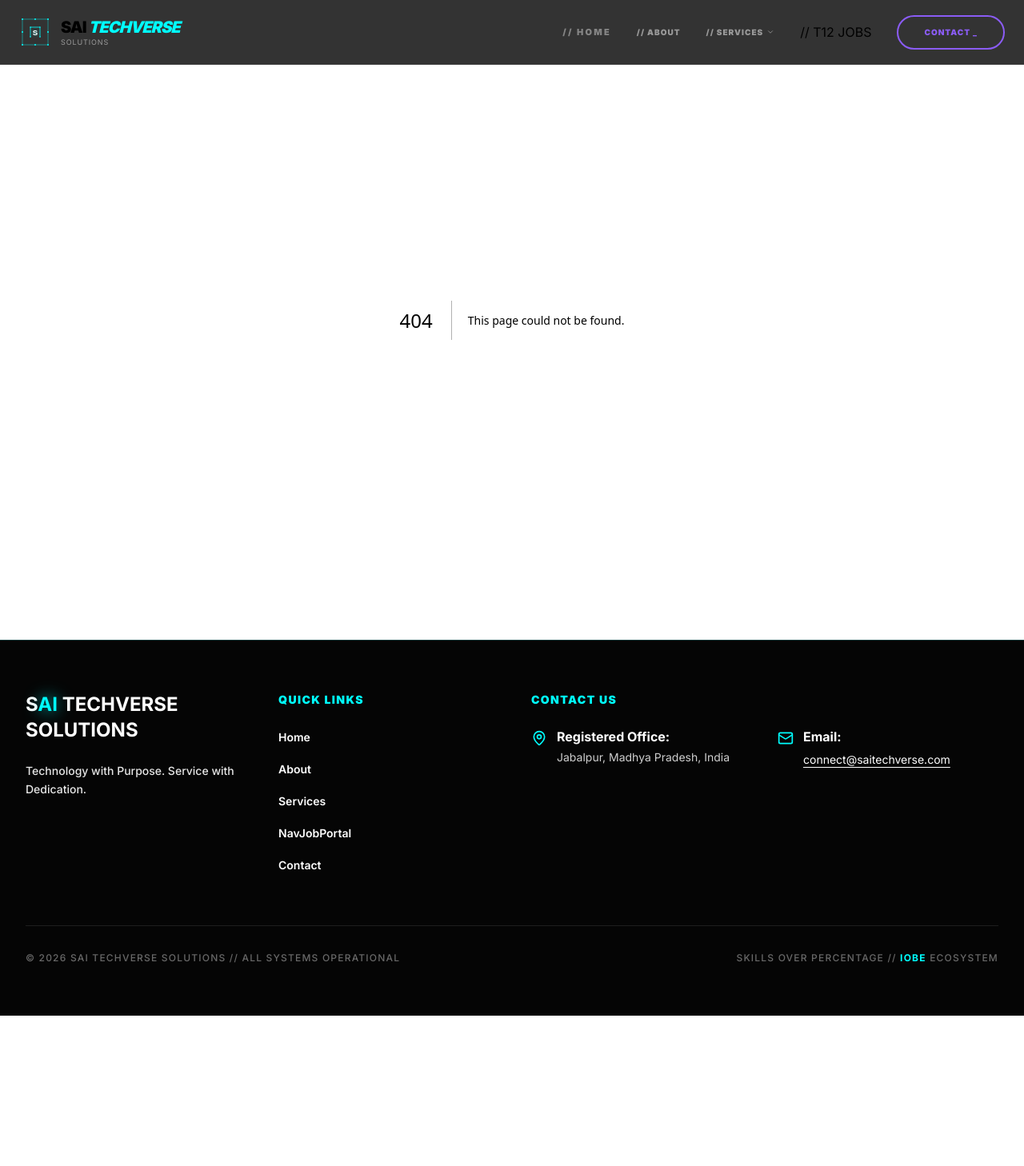
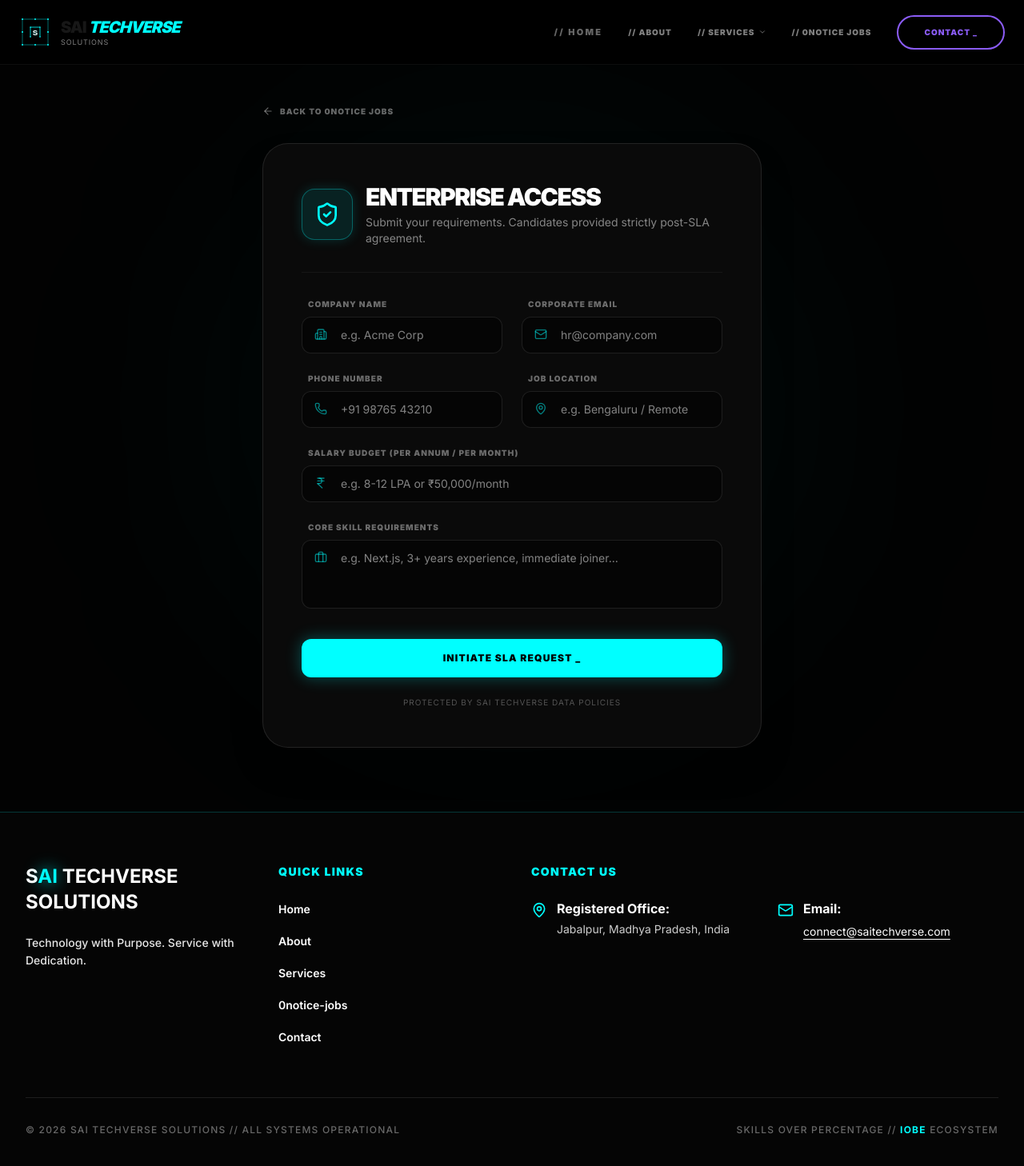
Before and after one commit to FiftyNineAndCompany/myaisite, a Next.js app: page /0notice-jobs/recruiter in a window 1280 px wide. Before the commit this address had no page. Shown: the top 1458 px of the page at 80% size. Before the commit the page ends 1270 px from the top, so only its background shows below. Built offline with nearby package versions, Linux system fonts and the light colour scheme; no server answers.

Commit message:
changed named 0notice

```diff
--- a/src/app/t12-jobs/page.tsx
+++ b/src/app/0notice-jobs/page.tsx
@@ -1,7 +1,7 @@
 import Link from 'next/link';
 import { Briefcase, UserPlus, Zap, ArrowRight } from 'lucide-react';
 
-export default function T12JobsLanding() {
+export default function ZeroNoticeJobsLanding() {
   return (
     <div className="min-h-screen bg-[#020202] text-white pt-32 pb-20 font-sans flex items-center justify-center">
       <div className="container mx-auto px-6 max-w-4xl text-center">
@@ -11,9 +11,9 @@
           <Zap size={14} /> Immediate Joiners Only
         </div>
 
-        {/* THE FIX 1: Cleaned up the buggy text gradient to a solid cyan */}
+        {/* REBRAND: Changed to 0notice Jobs */}
         <h1 className="text-5xl md:text-7xl font-black tracking-tighter uppercase mb-6">
-          T12 <span className="text-[#00ffff]">Jobs</span>
+          0notice <span className="text-[#00ffff]">Jobs</span>
         </h1>
 
         <p className="text-white/60 text-lg max-w-2xl mx-auto mb-16">
@@ -39,7 +39,6 @@
               <p className="text-white/50 text-sm mb-8">Submit your profile for immediate deployment. Quick intake via our secure form.</p>
             </div>
 
-            {/* THE FIX 2: Restructured into a clean inline block to stop text clipping */}
             <div className="inline-flex items-center gap-2 text-xs font-black uppercase tracking-widest border-b border-[#00ffff]/30 pb-1 text-[#00ffff] w-max mt-auto group-hover:gap-4 transition-all">
               Apply Now <ArrowRight size={14} />
             </div>
@@ -47,7 +46,7 @@
 
           {/* Recruiter Portal (Supabase Auth) */}
           <Link
-            href="/t12-jobs/recruiter"
+            href="/0notice-jobs/recruiter"
             className="group bg-[#0A0A0A] border border-white/10 hover:border-blue-500/50 rounded-[2rem] p-8 md:p-10 transition-all text-left relative overflow-hidden flex flex-col justify-between min-h-[300px]"
           >
             <div className="absolute top-0 right-0 w-32 h-32 bg-blue-500/5 blur-[50px] rounded-full pointer-events-none group-hover:bg-blue-500/10 transition-colors"></div>
@@ -59,7 +58,6 @@
               <p className="text-white/50 text-sm mb-8">Access our verified Supabase database of immediate joiners and top-tier talent.</p>
             </div>
 
-            {/* THE FIX 2: Restructured into a clean inline block to stop text clipping */}
             <div className="inline-flex items-center gap-2 text-xs font-black uppercase tracking-widest border-b border-blue-500/30 pb-1 text-blue-500 w-max mt-auto group-hover:gap-4 transition-all">
               Secure Login <ArrowRight size={14} />
             </div>
--- a/src/app/t12-jobs/recruiter/page.tsx
+++ b/src/app/0notice-jobs/recruiter/page.tsx
@@ -17,7 +17,6 @@
 }
 
 const supabase = createClient(supabaseUrl || 'https://placeholder.supabase.co', supabaseAnonKey || 'placeholder');
-
 
 export default function RecruiterAccessRequest() {
   const [formData, setFormData] = useState({
@@ -42,7 +41,6 @@
     setErrorMsg('');
 
     try {
-      // 1. Insert formData into your Supabase database
       const { error } = await supabase
         .from('recruiter_requests')
         .insert([
@@ -53,11 +51,10 @@
             location: formData.location,
             salary_budget: formData.salary,
             skills_required: formData.skills,
-            status: 'pending' // Default status for your admin review
+            status: 'pending'
           }
         ]);
 
-      // 2. Handle Supabase Errors
       if (error) {
         console.error("Supabase Error:", error);
         setErrorMsg(error.message);
@@ -65,11 +62,7 @@
         return;
       }
 
-      // 3. Handle Success
       setStatus('success');
-
-      // Note: Triggering the email to connect@saitechverse.com is best handled
-      // securely via a Supabase Edge Function or a Next.js API route later!
 
     } catch (err) {
       console.error("System Error:", err);
@@ -78,7 +71,6 @@
     }
   };
 
-  // SUCCESS SCREEN UI
   if (status === 'success') {
     return (
       <div className="min-h-screen bg-[#020202] text-white pt-32 pb-20 font-sans flex items-center justify-center relative overflow-hidden">
@@ -101,7 +93,6 @@
     );
   }
 
-  // MAIN FORM UI
   return (
     <div className="min-h-screen bg-[#020202] text-white pt-32 pb-20 font-sans flex items-center justify-center relative overflow-hidden">
 
@@ -109,8 +100,9 @@
 
       <div className="container mx-auto px-6 max-w-2xl relative z-10">
 
-        <Link href="/t12-jobs" className="inline-flex items-center gap-2 text-[10px] font-black uppercase tracking-widest text-white/40 hover:text-[#00ffff] mb-8 transition-colors">
-          <ArrowLeft size={14} /> Back to T12 Jobs
+        {/* REBRAND: Updated link route and text */}
+        <Link href="/0notice-jobs" className="inline-flex items-center gap-2 text-[10px] font-black uppercase tracking-widest text-white/40 hover:text-[#00ffff] mb-8 transition-colors">
+          <ArrowLeft size={14} /> Back to 0notice Jobs
         </Link>
 
         <div className="bg-[#0A0A0A] border border-white/10 rounded-[2rem] p-8 md:p-12 shadow-2xl relative">
@@ -125,7 +117,6 @@
             </div>
           </div>
 
-          {/* Error Message Display */}
           {status === 'error' && (
             <div className="mb-6 p-4 rounded-xl bg-red-500/10 border border-red-500/30 flex items-start gap-3">
               <AlertCircle className="text-red-500 shrink-0 mt-0.5" size={16} />
--- a/src/app/page.tsx
+++ b/src/app/page.tsx
@@ -264,7 +264,7 @@
             </motion.div>
 
             {/* NavJobPortal Pillar */}
-            {/* T12 Jobs Pillar */}
+            {/* JoinNext Jobs Pillar */}
             <motion.div
               whileHover={{ y: -5 }}
               className="group relative p-8 md:p-12 rounded-[3rem] border border-white/10 bg-gradient-to-br from-white/5 to-transparent hover:border-blue-500/50 transition-all duration-500 flex flex-col justify-between"
@@ -276,13 +276,13 @@
                    </div>
                    <span className="text-[10px] font-mono text-blue-500 uppercase tracking-widest border border-blue-500/30 px-3 py-1 rounded-full bg-blue-500/10">02 // PRODUCT</span>
                 </div>
-                <h3 className="text-3xl md:text-4xl font-bold mb-4 text-white">T12 Jobs</h3>
+                <h3 className="text-3xl md:text-4xl font-bold mb-4 text-white">0Notice Jobs</h3>
                 <p className="text-white/60 text-base leading-relaxed mb-8 max-w-sm">
                   The elite deployment module for immediate joiners. Dedicated portals for candidates and recruiters.
                 </p>
               </div>
-              {/* Active Link to your new T12 Jobs page */}
-              <Link href="/t12-jobs" className="inline-flex items-center gap-2 text-sm font-black border-b border-blue-500 pb-1 text-blue-500 hover:gap-4 transition-all w-max mt-auto">
+              {/* Active Link to your new JoinNext Jobs page */}
+              <Link href="/0notice-jobs" className="inline-flex items-center gap-2 text-sm font-black border-b border-blue-500 pb-1 text-blue-500 hover:gap-4 transition-all w-max mt-auto">
                 ACCESS PORTAL <ArrowRight size={14} />
               </Link>
             </motion.div>
@@ -479,7 +479,7 @@
             <div className="text-xl md:text-2xl font-black tracking-tighter mb-8 uppercase">SAI <span className="text-primary italic">TECHVERSE</span></div>
             <div className="flex flex-wrap justify-center gap-6 md:gap-8 mb-12 text-[9px] md:text-[10px] font-bold uppercase tracking-[0.2em] text-white/40">
                <Link href="/services" className="hover:text-primary transition-colors">Services</Link>
-               <Link href="/t12-jobs" className="hover:text-primary transition-colors">T12 Jobs</Link>
+               <Link href="/0notice-jobs" className="hover:text-primary transition-colors">0notice Jobs</Link>
                <Link href="/contact" className="hover:text-primary transition-colors">Contact</Link>
             </div>
             <p className="text-[9px] md:text-[10px] font-mono text-white/20">© {new Date().getFullYear()} SAI TECHVERSE // ALL SYSTEMS SECURED</p>
--- a/src/app/services/page.tsx
+++ b/src/app/services/page.tsx
@@ -57,7 +57,7 @@
     link: '/services/bpo-solutions',
     color: 'from-emerald-500/20'
   },
-  {
+ /* {
     id: 'real-estate',
     title: 'Property in your budget Solutions',
     subtitle: 'Property in your budget Solutions',
@@ -66,7 +66,7 @@
     icon: Building,
     link: '/real-estate',
     color: 'from-orange-500/20'
-  },
+  }*/,
   {
     id: 'plagiarism',
     title: 'Plagiarism Express',
--- a/src/components/Footer.tsx
+++ b/src/components/Footer.tsx
@@ -7,7 +7,7 @@
     { path: '/', label: 'Home' },
     { path: '/#about', label: 'About' }, // Points to CEO section
     { path: '/services', label: 'Services' },
-    { path: '/navjobportal', label: 'NavJobPortal' },
+    { path: '/0notice-jobs', label: '0notice-jobs' },
     { path: '/contact', label: 'Contact' },
   ];
 
--- a/src/components/Header.tsx
+++ b/src/components/Header.tsx
@@ -63,7 +63,11 @@
             )}
           </div>
 
-          <Link href="/t12-jobs">// T12 JOBS</Link>
+          {/* REBRAND: Updated Desktop Link with proper styling */}
+          <Link href="/0notice-jobs" className="text-[10px] font-black uppercase tracking-widest text-white/50 hover:text-[#00ffff] transition-colors">
+            // 0NOTICE JOBS
+          </Link>
+
           <Link href="/contact" className="px-8 py-3 border-2 border-[#8B5CF6] text-[#8B5CF6] hover:bg-[#8B5CF6] hover:text-white hover:shadow-[0_0_20px_rgba(139,92,246,0.4)] transition-all rounded-full text-[10px] font-black uppercase tracking-widest">
             CONTACT _
           </Link>
@@ -85,7 +89,8 @@
             <Link href="/#engineering" onClick={() => setTimeout(() => setIsOpen(false), 150)} className="block text-[10px] font-black uppercase text-white/60 hover:text-[#00ffff] transition-colors">01 // CORE ENGINEERING</Link>
             <Link href="/#utilities" onClick={() => setTimeout(() => setIsOpen(false), 150)} className="block text-[10px] font-black uppercase text-white/60 hover:text-[#00ffff] transition-colors">02 // SMART UTILITIES</Link>
           </div>
-          <Link href="/navjobportal" onClick={() => setTimeout(() => setIsOpen(false), 150)} className="text-xs font-black uppercase text-white/60 hover:text-[#00ffff] transition-colors">// NAVJOBPORTAL</Link>
+          {/* REBRAND: Updated Mobile Link */}
+          <Link href="/0notice-jobs" onClick={() => setTimeout(() => setIsOpen(false), 150)} className="text-xs font-black uppercase text-white/60 hover:text-[#00ffff] transition-colors">// 0NOTICE JOBS</Link>
           <Link href="/contact" onClick={() => setTimeout(() => setIsOpen(false), 150)} className="text-xs font-black uppercase text-[#8B5CF6] hover:text-white transition-colors">// CONTACT</Link>
         </div>
       )}
```
